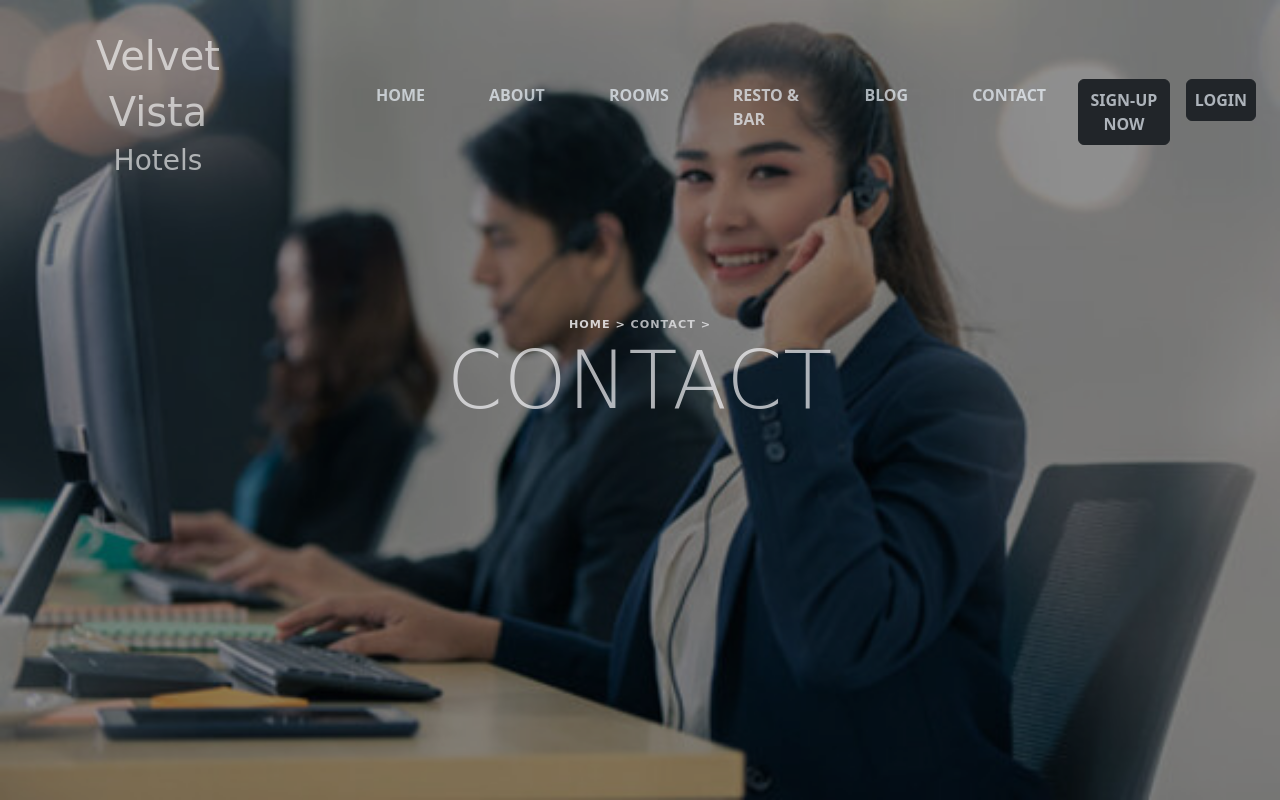
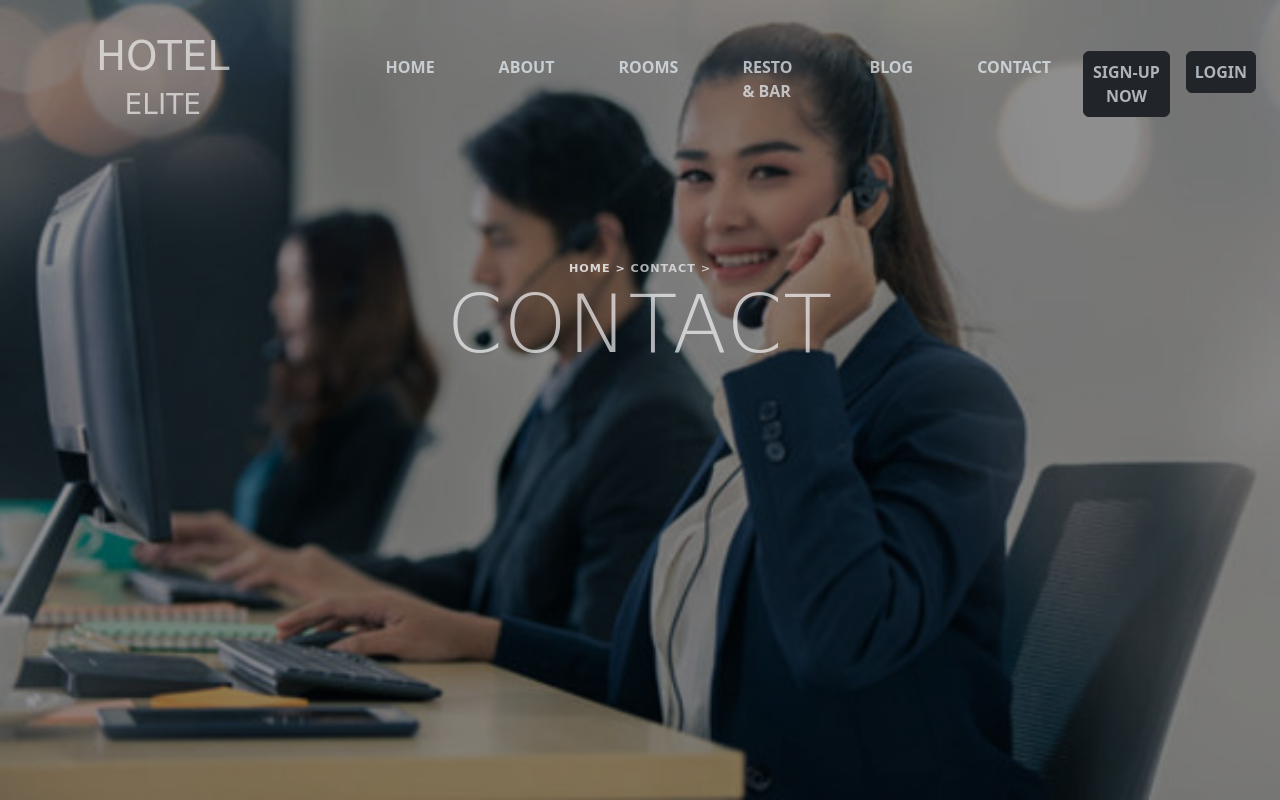
Before and after one commit to BhoomikaChouhan/HotelWebsite, a plain HTML site: page html/contact2.html in a window 1280 px wide. Drawn offline with nearby package versions, Linux system fonts and the light colour scheme.

Commit message:
Update contact2.html

```diff
--- a/html/contact2.html
+++ b/html/contact2.html
@@ -28,9 +28,8 @@
       <div class="container-fluid">
         <div id="logo" class="pt-4 ms-lg-5 ps-lg-4">
           <a class="navbar-brand" href="../html/index.html">
-            <h1>Velvet</h1>
-            <h1>Vista</h1>
-          <h3>Hotels</h3>
+           <h1>HOTEL</h1>
+              <h3>ELITE</h3>
           </a>
         </div>
         <button class="navbar-toggler" type="button" data-bs-toggle="collapse" data-bs-target="#navbarSupportedContent" aria-controls="navbarSupportedContent" aria-expanded="false" aria-label="Toggle navigation">
```
